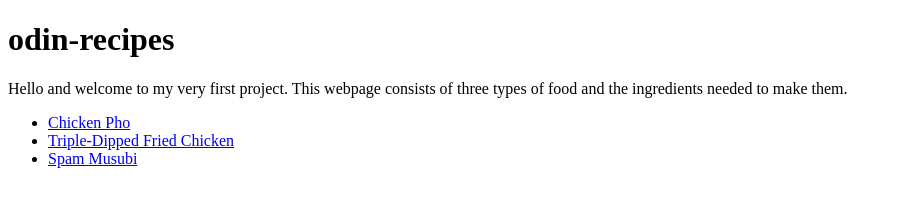
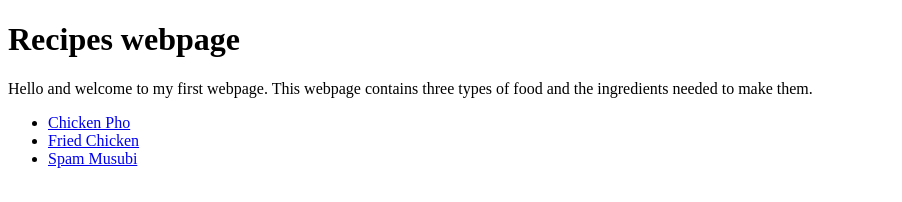
Before and after one commit to duongtang1994/odin-recipes, a plain HTML site: page index.html in a window 1280 px wide. Shown: the whole page, without its empty margins (0-902 px from the left). Drawn offline with Linux system fonts and the light colour scheme.

Commit message:
Update index.html

```diff
--- a/index.html
+++ b/index.html
@@ -2,17 +2,17 @@
 <html>
 
 <head>
-
+    <link rel = "stylesheet" href = "styles.css">
 </head>
 
 <body>
-    <h1>odin-recipes</h1>
-    <p>Hello and welcome to my very first project. This webpage consists
-        of three types of food and the ingredients needed to make them.
+    <h1 class = "bigheader">Recipes webpage</h1>
+    <p class = "main">Hello and welcome to my first webpage. This webpage contains
+         three types of food and the ingredients needed to make them.
     </p>
-    <ul>
+    <ul id = "food">
         <li><a href = "recipes/chickenpho.html">Chicken Pho</a></li>
-        <li><a href = "recipes/friedchicken.html">Triple-Dipped Fried Chicken</a></li>
+        <li><a href = "recipes/friedchicken.html">Fried Chicken</a></li>
         <li><a href = "recipes/spammusibi.html">Spam Musubi</a></li>
     </ul>
 
```
